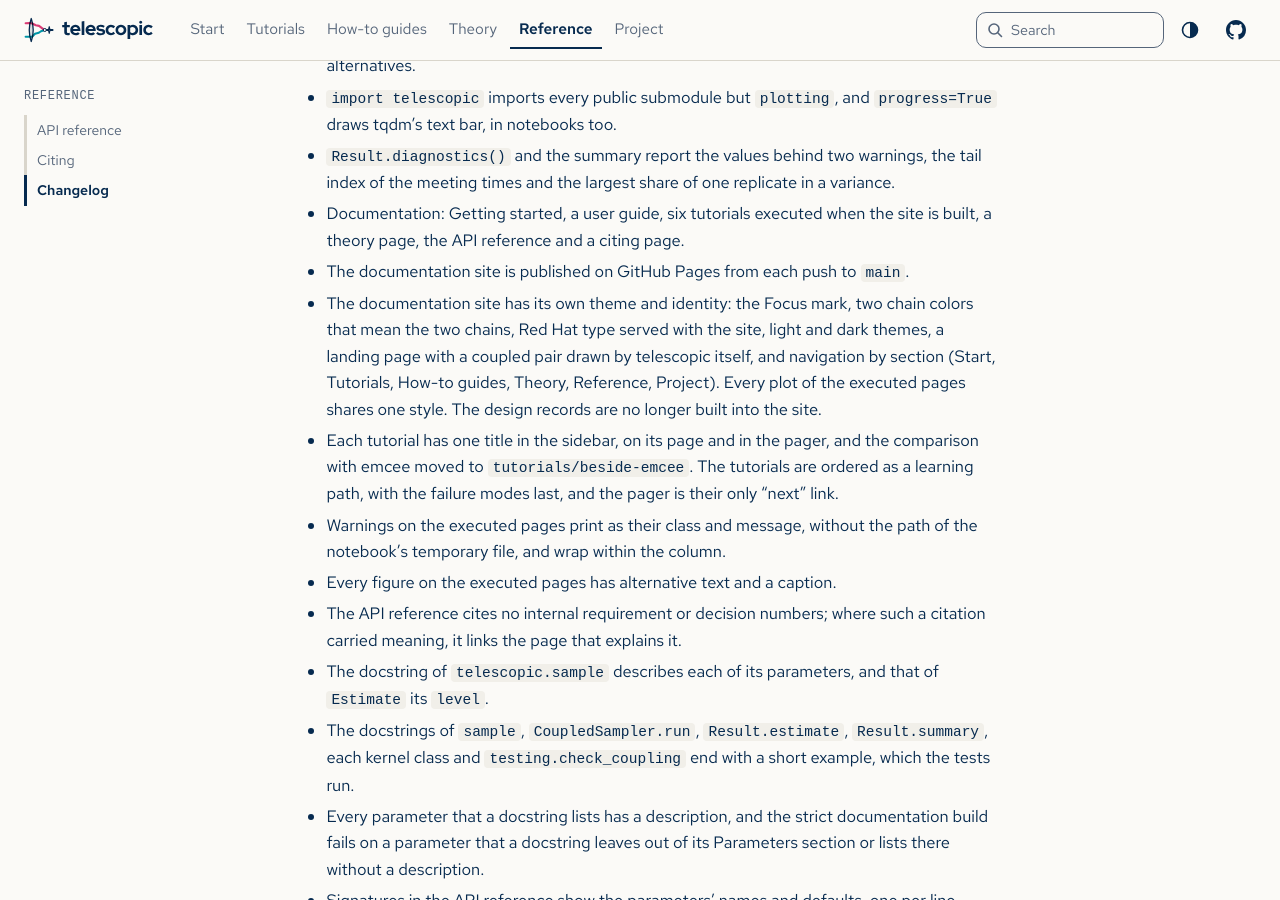
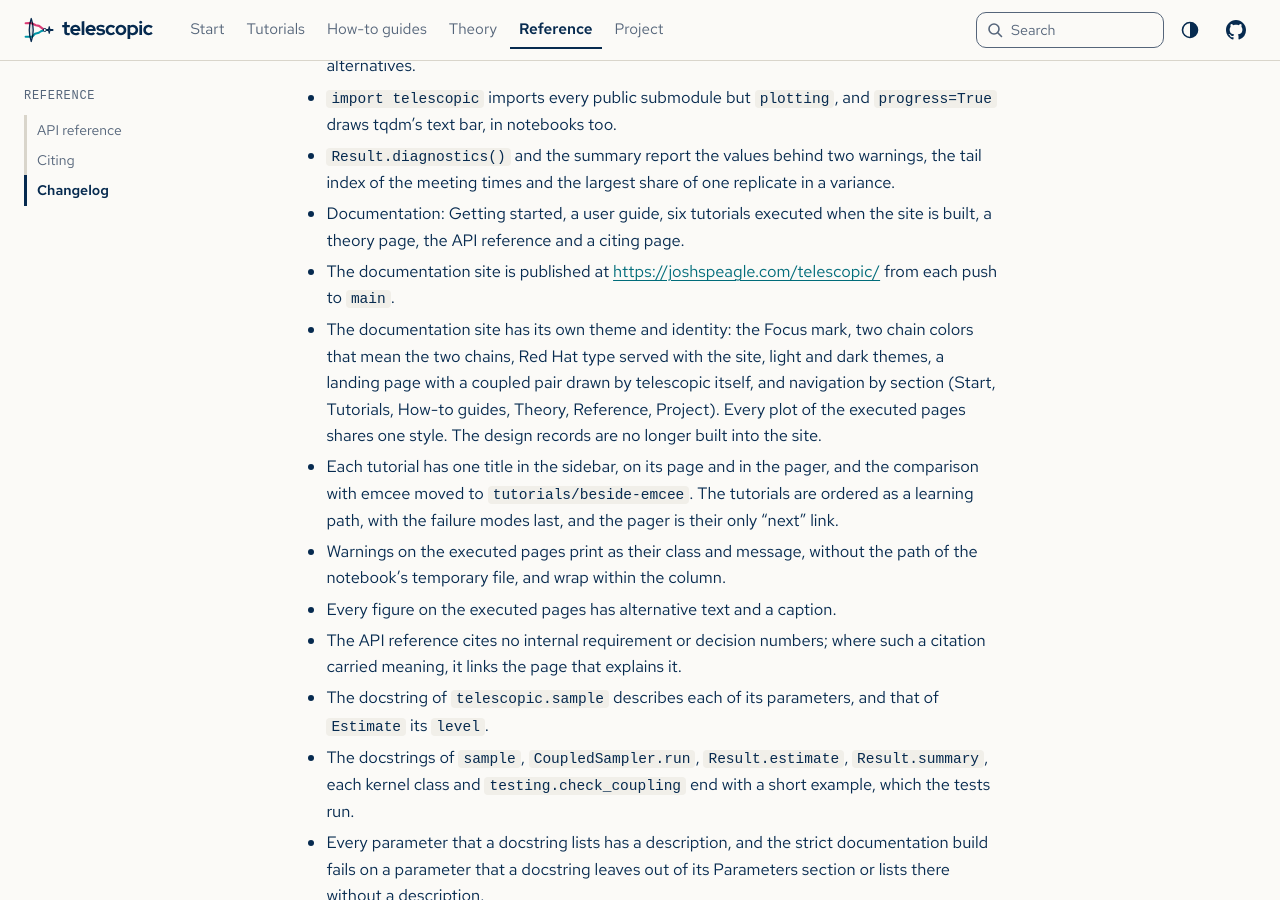
Before and after one commit to joshspeagle/telescopic, a Sphinx documentation site: the page built from docs/changelog.md, in a window 1280 px wide and 900 px high, scrolled down 1999 px. Built offline with Sphinx 7.4.7, drawn with Linux system fonts in a browser that asks for light colours; some web fonts are replaced.

Commit message:
Link the published documentation
The first deployment answers at joshspeagle.com/telescopic. The README and the package's metadata now link it, and each page carries its canonical address.

Co-Authored-By: Claude Fable 5.2 <noreply@anthropic.com>
Claude-Session: https://claude.ai/code/session_01JkqiRme7m1GkuqNnbDowQy

```diff
--- a/CHANGELOG.md
+++ b/CHANGELOG.md
@@ -78,7 +78,8 @@ All notable changes to this project are documented here. The format follows
   index of the meeting times and the largest share of one replicate in a variance.
 - Documentation: Getting started, a user guide, six tutorials executed when the site is
   built, a theory page, the API reference and a citing page.
-- The documentation site is published on GitHub Pages from each push to `main`.
+- The documentation site is published at <https://joshspeagle.com/telescopic/> from each
+  push to `main`.
 - The documentation site has its own theme and identity: the Focus mark, two chain colors
   that mean the two chains, Red Hat type served with the site, light and dark themes, a
   landing page with a coupled pair drawn by telescopic itself, and navigation by section
--- a/docs/conf.py
+++ b/docs/conf.py
@@ -113,6 +113,8 @@ html_theme = "telescopic"
 html_theme_path = ["_themes"]
 html_theme_options = {"source_repository": "https://github.com/joshspeagle/telescopic"}
 html_title = f"telescopic {release}"
+# The address of the published site, for each page's canonical link.
+html_baseurl = "https://joshspeagle.com/telescopic/"
 html_favicon = "_themes/telescopic/static/brand/favicon.svg"
 # No template links a page's source and search reads the built pages, so _sources/ would
 # only be dead weight.
--- a/pyproject.toml
+++ b/pyproject.toml
@@ -38,6 +38,7 @@ pandas = ["pandas>=2.1"]
 all = ["telescopic[plot,progress,parallel,pandas]"]
 
 [project.urls]
+Documentation = "https://joshspeagle.com/telescopic/"
 Repository = "https://github.com/joshspeagle/telescopic"
 Changelog = "https://github.com/joshspeagle/telescopic/blob/main/CHANGELOG.md"
 Issues = "https://github.com/joshspeagle/telescopic/issues"
```
Also changed, not shown: README.md (+1 -1 lines).
